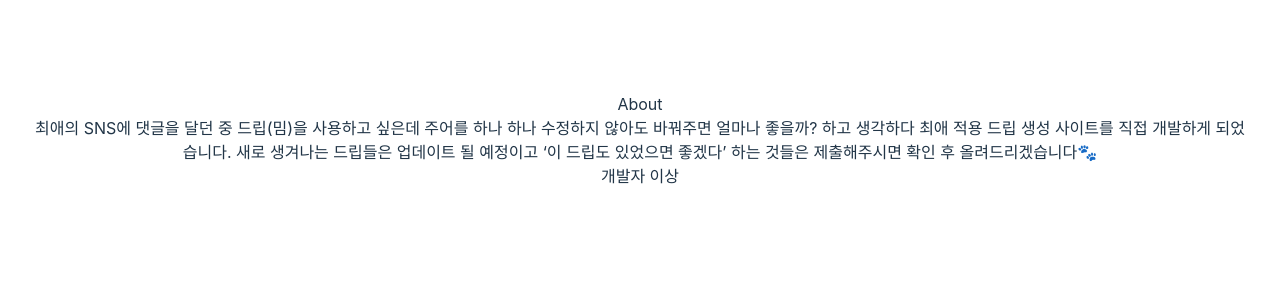
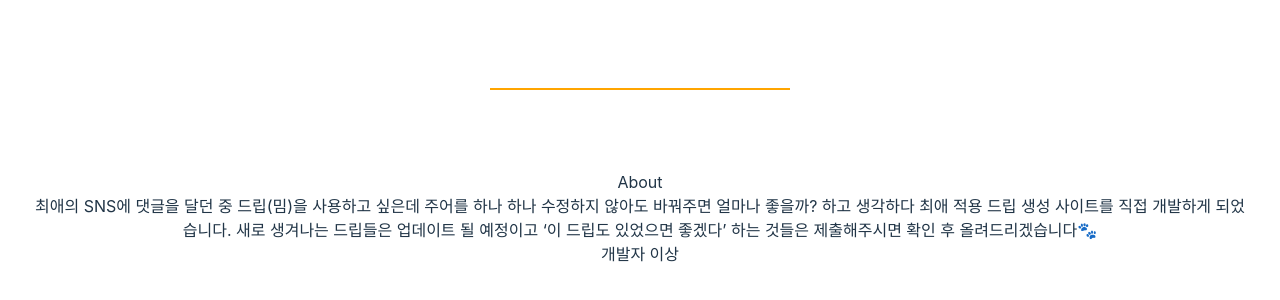
Before and after one commit to soyoon26/ThatsThatMeDRIP, a React (Vite) app in the folder frontend/: page / in a window 1280 px wide. Shown: the part 260-560 px from the top of the page. Built offline with nearby package versions, Linux system fonts and the light colour scheme.

Commit message:
feat: install tailwind

```diff
--- a/frontend/package.json
+++ b/frontend/package.json
@@ -21,6 +21,7 @@
     "eslint-plugin-react": "^7.34.1",
     "eslint-plugin-react-hooks": "^4.6.0",
     "eslint-plugin-react-refresh": "^0.4.6",
+    "tailwindcss": "^3.4.3",
     "vite": "^5.2.0"
   }
 }
--- a/frontend/src/pages/AboutPage.jsx
+++ b/frontend/src/pages/AboutPage.jsx
@@ -1,8 +1,18 @@
 const AboutPage = () => {
   return (
-    <div>
+    <div className="bg-bg-beige">
+      <svg>
+        <line
+          x1="0"
+          y1="50%"
+          x2="100%"
+          y2="50%"
+          stroke="orange"
+          strokeWidth="2"
+        />
+      </svg>
       <div>About</div>
-      <div>
+      <div className="text-logo-orange">
         최애의 SNS에 댓글을 달던 중 드립(밈)을 사용하고 싶은데 주어를 하나 하나
         수정하지 않아도 바꿔주면 얼마나 좋을까? 하고 생각하다 최애 적용 드립
         생성 사이트를 직접 개발하게 되었습니다. 새로 생겨나는 드립들은 업데이트
```
Also changed, not shown: frontend/tailwind.config.js (added, +15 -0 lines), 1 other file (tests, documents, lock files or other folders).
